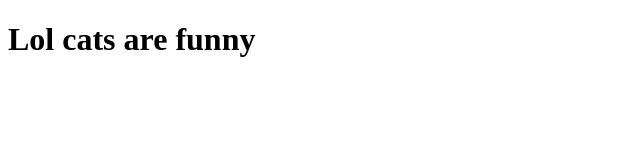
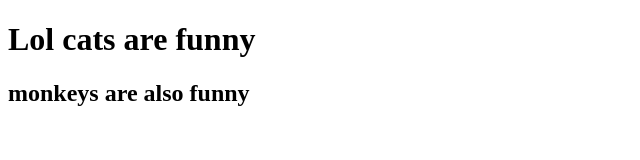
Before and after one commit to Mabi-xD/using-gitbash-to-make-a-repo, a plain HTML site: page index.html in a window 1280 px wide. Shown: the whole page, without its empty margins (0-640 px from the left). Drawn offline with Linux system fonts and the light colour scheme.

Commit message:
added h2

```diff
--- a/index.html
+++ b/index.html
@@ -8,5 +8,6 @@
 </head>
 <body>
     <h1>Lol cats are funny</h1>
+    <h2>monkeys are also funny</h2>
 </body>
 </html>
```
